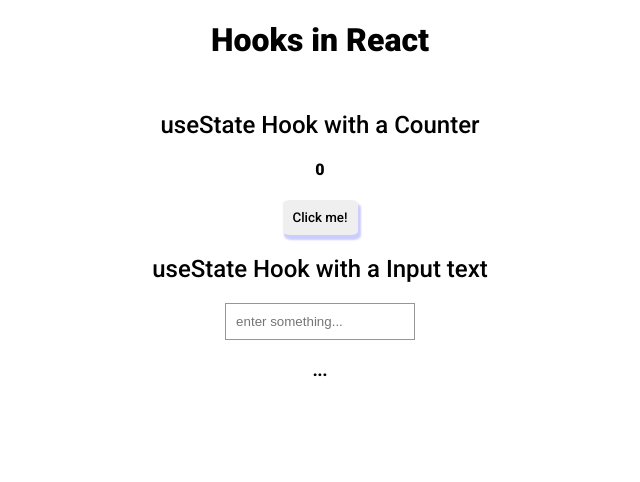
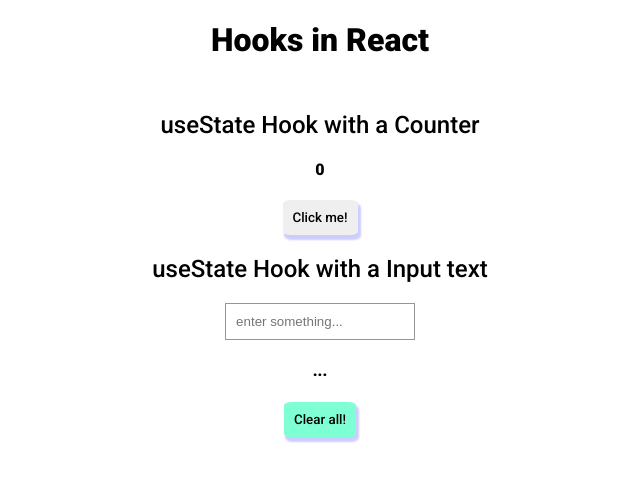
Before and after one commit to rvenegas5/learnHooks, a React (Create React App) app: page / in a window 1280 px wide. Shown: the top 482 px of the page, without its empty margins (320-960 px from the left). Built offline with nearby package versions, Linux system fonts and the light colour scheme.

Commit message:
Adding a button for clean data

```diff
--- a/src/App.css
+++ b/src/App.css
@@ -37,6 +37,10 @@ body{
 .btn-click:active {
   border: 1px solid #282c34;
   font-weight: 300;
+}
+
+.green-color {
+  background-color: aquamarine;
 }
 
 .input-text {
--- a/src/State.js
+++ b/src/State.js
@@ -10,7 +10,12 @@ const State = () => {
 
   const updateText = (event) => {
     const text = event.target.value;
-    setInputText(text)
+    setInputText(text);
+  };
+
+  const clearData = () => {
+    setCounter(0);
+    setInputText("...");
   };
 
   return (
@@ -24,9 +29,16 @@ const State = () => {
       </div>
       <div>
         <h2 className="title">useState Hook with a Input text</h2>
-        <input className="input-text" placeholder="enter something..." onChange={updateText} />
+        <input
+          className="input-text"
+          placeholder="enter something..."
+          onChange={updateText}
+        />
         <h4>{inputText}</h4>
       </div>
+      <button className="btn-click green-color sub-title" onClick={clearData}>
+        Clear all!
+      </button>
     </div>
   );
 };
```
